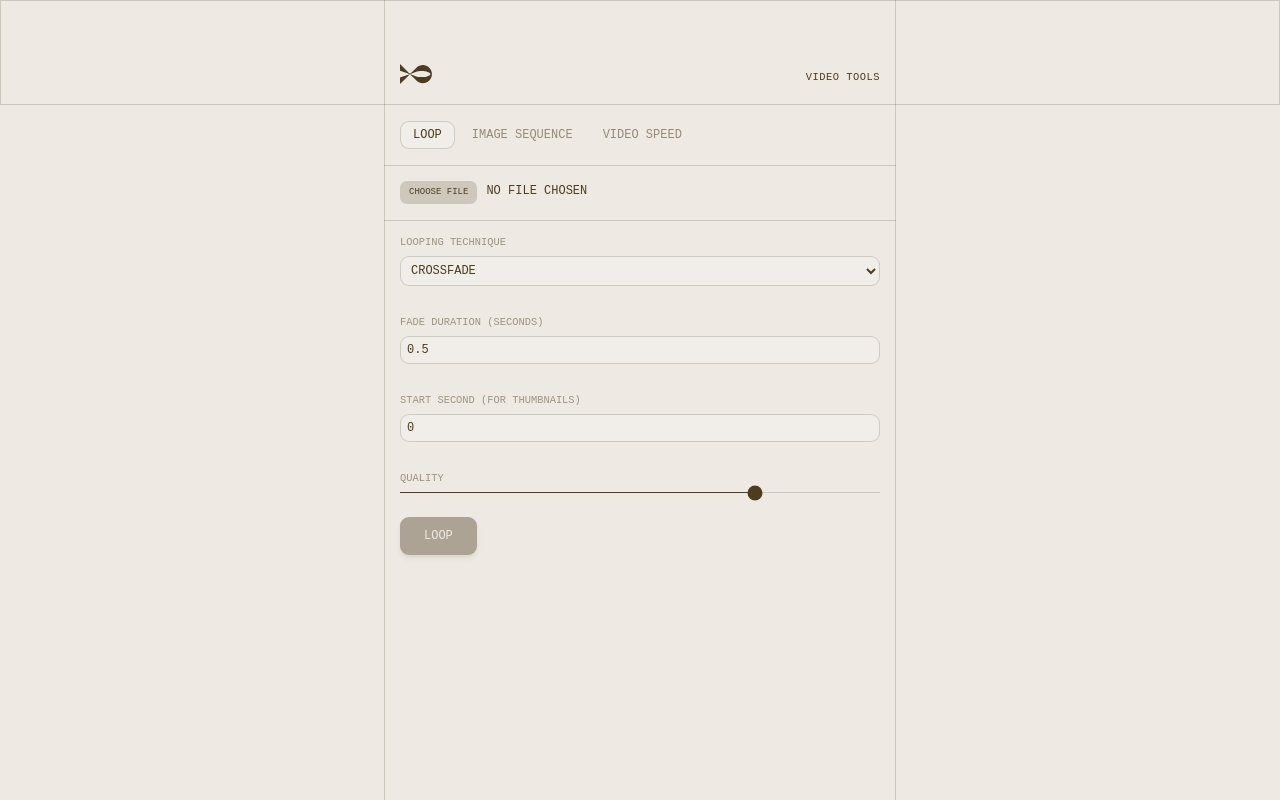
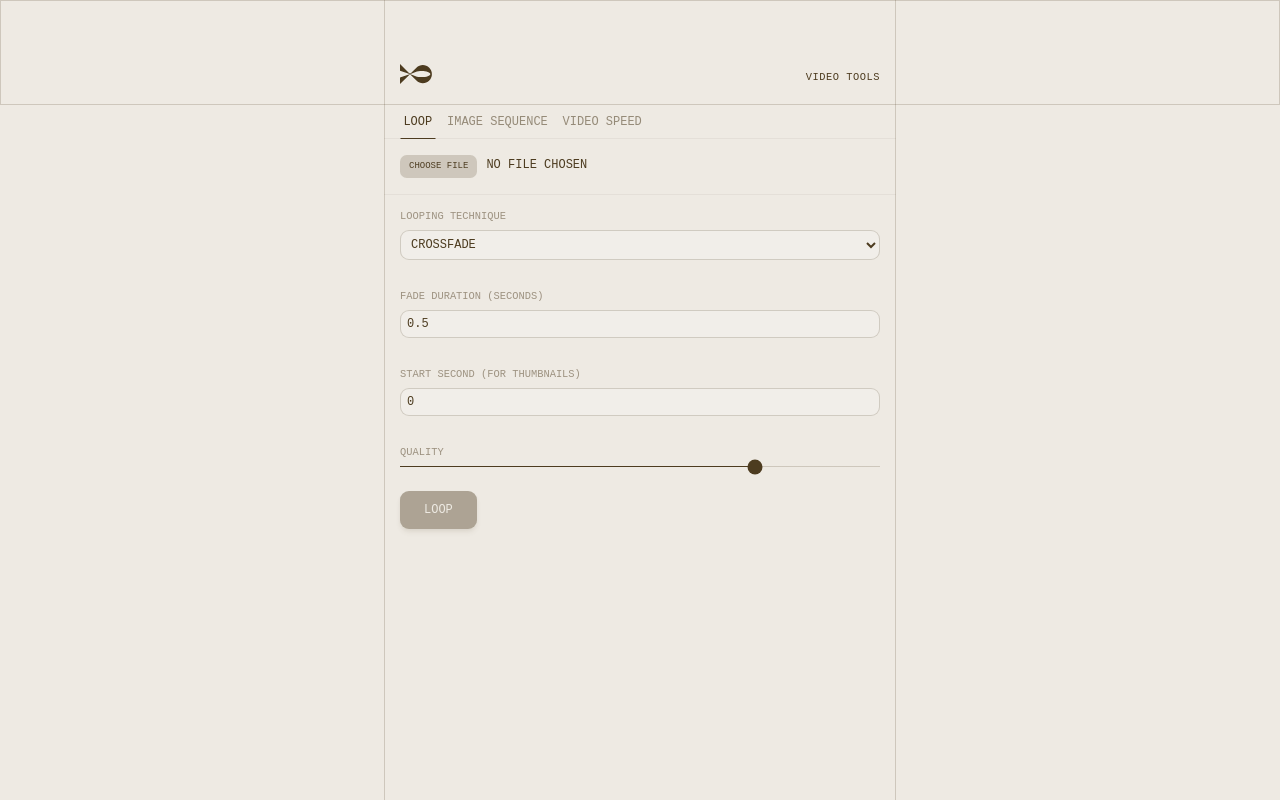
Before and after one commit to sebastiangraz/videolooper, a React (Vite) app in the folder client/: page /loop in a window 1280 px wide. Built offline with nearby package versions, Linux system fonts and the light colour scheme.

Commit message:
dynamic paging + style

```diff
--- a/client/src/App.tsx
+++ b/client/src/App.tsx
@@ -42,7 +42,6 @@ const Layout = () => {
       </header>
 
       <main className={appStyles.main}>
-        <nav className={styles.container} aria-label="Video tool">
         <div className={styles.tabs}>
           {TOOLS.map((t) => (
             <Link
@@ -59,7 +58,7 @@ const Layout = () => {
             </Link>
           ))}
         </div>
-        </nav>
+
         <Outlet />
       </main>
     </div>
--- a/client/src/VideoToolUploader.module.css
+++ b/client/src/VideoToolUploader.module.css
@@ -23,7 +23,7 @@
   box-shadow:
     1px 0 0 0 var(--border) inset,
     -1px 0 0 0 var(--border) inset,
-    0 1px 0 0 var(--border) inset;
+    0 1px 0 0 color-mix(in srgb, var(--fg) 6%, transparent) inset;
 }
 
 input,
@@ -126,12 +126,20 @@ input[type="range"] .fileInput {
 
 .tabs {
   display: flex;
-  gap: 0.25em;
+  flex-direction: row;
+  max-width: var(--width);
+  box-shadow:
+    1px 0 0 0 var(--border) inset,
+    -1px 0 0 0 var(--border) inset,
+    0 -1px 0 0 color-mix(in srgb, var(--fg) 6%, transparent) inset;
+  margin: 0 auto;
+  width: 92%;
+  gap: 0.5em;
+  padding-inline: 1em;
 }
 
 .tab {
-  padding: 0.5em 1em;
-  border-radius: 0.75em;
+  padding: 0.75em 0.2em;
   font-size: 0.75em;
   text-decoration: none;
   color: color-mix(in srgb, var(--fg) 55%, transparent);
@@ -144,8 +152,7 @@ input[type="range"] .fileInput {
 
 .tabActive {
   color: var(--fg);
-  background-color: var(--bg-1);
-  border-color: var(--border);
+  border-bottom: 1px solid var(--fg);
 }
 
 .select {
```
Also changed, not shown: 1 other file (tests, documents, lock files or other folders). Lines whose indentation alone changed are shown as unchanged.
